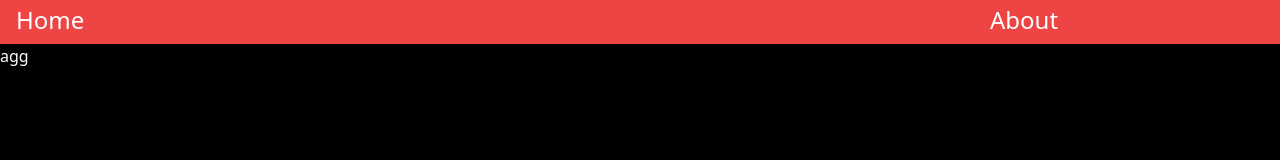
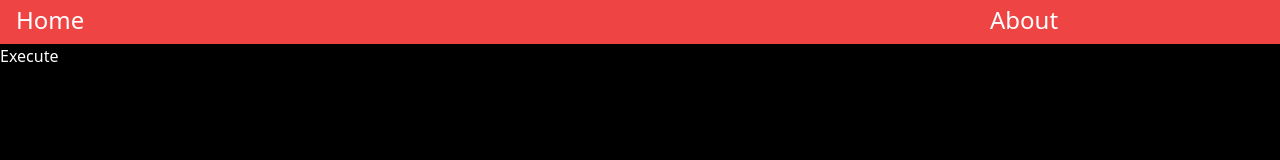
Before and after one commit to ananth243/web-dev-concepts, a Next.js app: page /agg in a window 1280 px wide. Shown: the top 160 px of the page. Built offline with nearby package versions, Linux system fonts and the light colour scheme.

Commit message:
Implemented functions for  aggregation, cache and cors

```diff
--- a/package.json
+++ b/package.json
@@ -8,6 +8,7 @@
     "lint": "next lint"
   },
   "dependencies": {
+    "axios": "^0.25.0",
     "next": "12.0.10",
     "react": "17.0.2",
     "react-dom": "17.0.2",
--- a/pages/agg.js
+++ b/pages/agg.js
@@ -1,11 +1,75 @@
 import React from "react";
 import Navbar from "../components/Navbar";
+import { post } from "axios";
 
 function agg() {
+  async function execute() {
+    try {
+      let body = {
+        data: [
+          {
+            sub: "Math",
+            name: "John Doe",
+            marks: Math.floor(Math.random() * 100),
+          },
+          {
+            sub: "Physics",
+            name: "Katie Yorker",
+            marks: Math.floor(Math.random() * 100),
+          },
+          {
+            sub: "Math",
+            name: "Katie Yorker",
+            marks: Math.floor(Math.random() * 100),
+          },
+          {
+            sub: "Physics",
+            name: "John Doe",
+            marks: Math.floor(Math.random() * 100),
+          },
+          {
+            sub: "Math",
+            name: "Newie Porter",
+            marks: Math.floor(Math.random() * 100),
+          },
+          {
+            sub: "Physics",
+            name: "John Doe",
+            marks: Math.floor(Math.random() * 100),
+          },
+        ],
+      };
+      const expectation = [
+        {
+          subject: "Math",
+          avg:
+            (body.data[0].marks + body.data[2].marks + body.data[4].marks) / 3,
+        },
+        {
+          subject: "Physics",
+          avg:
+            (body.data[1].marks + body.data[3].marks + body.data[5].marks) / 3,
+        },
+      ];
+      const response = await post(url, body);
+      if (response === expectation) {
+        return true;
+      } else return false;
+    } catch (error) {
+      //Do something with the error
+      console.log(error);
+    }
+  }
   return (
     <>
       <Navbar />
-      <div>agg</div>
+      <button
+        onClick={() => {
+          execute();
+        }}
+      >
+        Execute
+      </button>
     </>
   );
 }
--- a/pages/cache.js
+++ b/pages/cache.js
@@ -1,11 +1,52 @@
 import React from "react";
 import Navbar from "../components/Navbar";
+import { post } from "axios";
 
 function cache() {
+  async function cache() {
+    const url = localStorage.getItem("url");
+    let intial = new Date();
+    try {
+      await post(url, {
+        headers: {
+          "Content-Type": "application/json",
+        },
+        body: JSON.stringify({
+          name: "John Doe",
+          cache: true,
+        }),
+      });
+      let end = new Date();
+      return end.getTime() - intial.getTime();
+    } catch (e) {
+      console.log(e);
+    }
+  }
+  function execute() {
+    let result = [];
+    setTimeout(async () => {
+      const res = await cache();
+      result.push(res);
+    }, 1000);
+    setTimeout(async () => {
+      const res = await cache();
+      result.push(res);
+    }, 3000);
+    setTimeout(() => {
+      if (result[1] <= result[0] / 10) {
+        return true;
+      } else return false;
+    }, 5000);
+  }
   return (
     <>
       <Navbar />
       <div>cache</div>
+      <button
+        onClick={() => {
+          execute();
+        }}
+      ></button>
     </>
   );
 }
--- a/pages/cors.js
+++ b/pages/cors.js
@@ -1,6 +1,17 @@
 import Navbar from "../components/Navbar";
 
 export default function Cors() {
+  async function execute(){
+    try {
+      const response = await get(url);
+      if (response.status === 200 && response.data === "Hello World") {
+        return true;
+      } else return false
+    } catch (error) {
+      //Do something with the error
+      console.log(error);
+    }
+  }
   return (
     <>
     <Navbar />
@@ -10,10 +21,7 @@ export default function Cors() {
         Cross Origins Resources Sharing allows transfer of data between
         different domains.
       </p>
-      <p>
-        Cross Origins Resources Sharing allows transfer of data between
-        different domains.
-      </p>
+      <button onClick={()=>{execute()}}>Execute</button>
     </div>
     </>
   );
```
Also changed, not shown: 1 other file (tests, documents, lock files or other folders).
